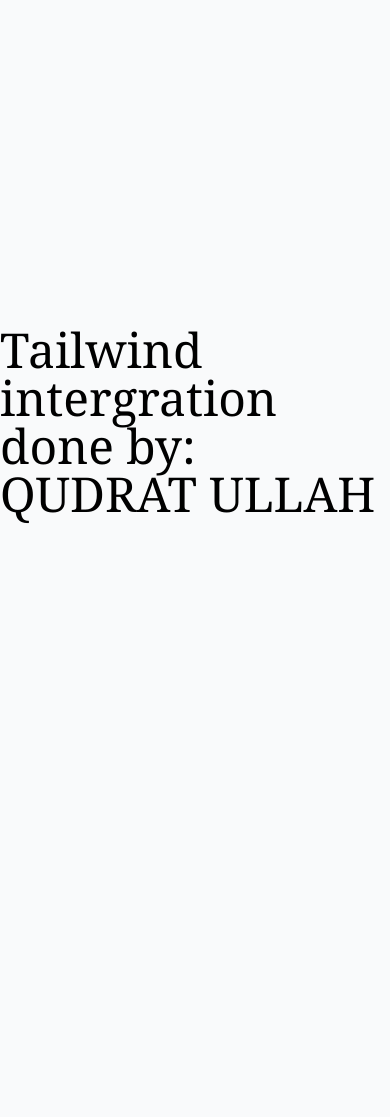
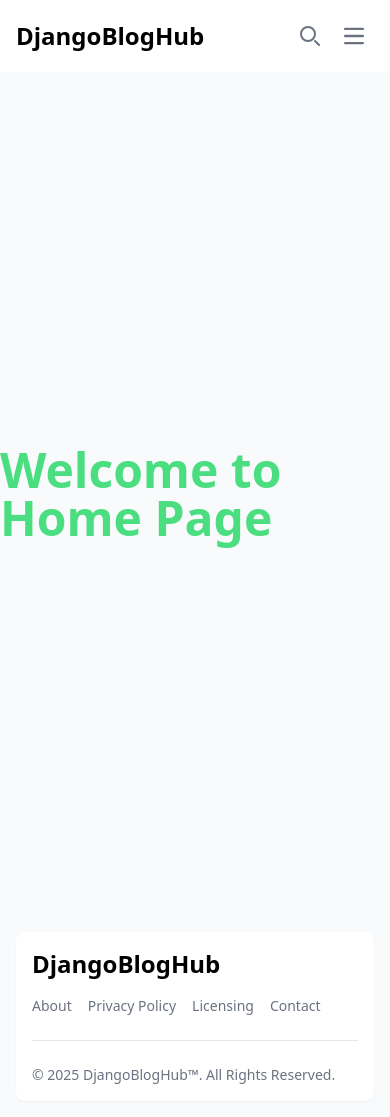
Before and after one commit to AmirAbbasDev/DjangoBlogHub, a Django app: page / in a window 390 px wide. Before the commit the page ends 523 px from the top, so only its background shows below. Run offline with Django 5.2, Linux system fonts and the light colour scheme; some libraries are stand-ins or nearby versions.

Commit message:
feat: add responsive navbar and footer components to the blog

```diff
--- a/blog/urls.py
+++ b/blog/urls.py
@@ -1,6 +1,6 @@
-from django.urls import path, include
+from django.urls import path
 from . import views
 
 urlpatterns = [
-    path('', views.index, name='index'),
+    path("", views.index, name="index"),
 ]
--- a/blog/views.py
+++ b/blog/views.py
@@ -1,6 +1,8 @@
 from django.shortcuts import render
 
+
 def index(request):
-    return render(request, 'blog/index.html')
+    return render(request, "blog/index.html")
+
 
 # Create your views here.
--- a/templates/base.html
+++ b/templates/base.html
@@ -1,23 +1,27 @@
-
-
 {% load static tailwind_tags %}
 <!DOCTYPE html>
 <html lang="en">
-	<head>
+  <head>
     <title>Django Tailwind</title>
-		<meta charset="UTF-8">
-		<meta name="viewport" content="width=device-width, initial-scale=1.0">
-		<meta http-equiv="X-UA-Compatible" content="ie=edge">
-		{% tailwind_css %}
-	</head>
+    <meta charset="UTF-8" />
+    <meta name="viewport" content="width=device-width, initial-scale=1.0" />
+    <meta http-equiv="X-UA-Compatible" content="ie=edge" />
+    {% tailwind_css %}
+  </head>
 
-	<body class="bg-gray-50 font-serif leading-normal tracking-normal">
-		<div class="container mx-auto">
-			<section class="flex items-center justify-center h-screen">
-				<h1 class="text-5xl">Tailwind intergration done by:
-          QUDRAT ULLAH
-        </h1>
-			</section>
-		</div>
-	</body>
+  <body class="bg-gray-50 leading-normal tracking-normal">
+    {% block navbar %}
+      {% include 'shared/navbar.html' %}
+    {% endblock %}
+
+    {% block content %}
+
+    {% endblock %}
+
+    {% block footer %}
+      {% include 'shared/footer.html' %}
+    {% endblock %}
+
+    <script src="https://cdn.jsdelivr.net/npm/flowbite@3.0.0/dist/flowbite.min.js"></script>
+  </body>
 </html>
--- a/templates/blog/index.html
+++ b/templates/blog/index.html
@@ -1,9 +1,14 @@
 {% extends 'base.html' %}
+{% load static tailwind_tags %}
 
 {% block title %}
   Home
 {% endblock %}
 
 {% block content %}
-  <h1>Welcome to Our Blog.</h1>
+  <div class="container mx-auto">
+    <section class="flex items-center justify-center h-screen">
+      <h1 class="text-5xl text-green-400 font-extrabold">Welcome to Home Page</h1>
+    </section>
+  </div>
 {% endblock %}
--- /dev/null
+++ b/templates/shared/footer.html
@@ -0,0 +1,26 @@
+<footer class="bg-white rounded-lg shadow-sm dark:bg-gray-900 m-4">
+  <div class="w-full max-w-screen-xl mx-auto p-4 md:py-8">
+    <div class="sm:flex sm:items-center sm:justify-between">
+      <a href="https://flowbite.com/" class="flex items-center mb-4 sm:mb-0 space-x-3 rtl:space-x-reverse">
+        {% comment %} <img src="https://flowbite.com/docs/images/logo.svg" class="h-8" alt="Flowbite Logo" /> {% endcomment %}
+        <span class="self-center text-2xl font-semibold whitespace-nowrap dark:text-white">DjangoBlogHub</span>
+      </a>
+      <ul class="flex flex-wrap items-center mb-6 text-sm font-medium text-gray-500 sm:mb-0 dark:text-gray-400">
+        <li>
+          <a href="#" class="hover:underline me-4 md:me-6">About</a>
+        </li>
+        <li>
+          <a href="#" class="hover:underline me-4 md:me-6">Privacy Policy</a>
+        </li>
+        <li>
+          <a href="#" class="hover:underline me-4 md:me-6">Licensing</a>
+        </li>
+        <li>
+          <a href="#" class="hover:underline">Contact</a>
+        </li>
+      </ul>
+    </div>
+    <hr class="my-6 border-gray-200 sm:mx-auto dark:border-gray-700 lg:my-8" />
+    <span class="block text-sm text-gray-500 sm:text-center dark:text-gray-400">© 2025 <a href="{% url 'index' %}" class="hover:underline">DjangoBlogHub™</a>. All Rights Reserved.</span>
+  </div>
+</footer>
--- /dev/null
+++ b/templates/shared/navbar.html
@@ -0,0 +1,52 @@
+<nav class="bg-white border-gray-200 dark:bg-gray-900">
+  <div class="max-w-screen-xl flex flex-wrap items-center justify-between mx-auto p-4">
+    <a href="{% url 'index' %}" class="flex items-center space-x-3 rtl:space-x-reverse">
+      {% comment %} <img src="https://flowbite.com/docs/images/logo.svg" class="h-8" alt="Flowbite Logo" /> {% endcomment %}
+      <span class="self-center text-2xl font-semibold whitespace-nowrap dark:text-white">DjangoBlogHub</span>
+    </a>
+    <div class="flex md:order-2">
+      <button type="button" data-collapse-toggle="navbar-search" aria-controls="navbar-search" aria-expanded="false" class="md:hidden text-gray-500 dark:text-gray-400 hover:bg-gray-100 dark:hover:bg-gray-700 focus:outline-none focus:ring-4 focus:ring-gray-200 dark:focus:ring-gray-700 rounded-lg text-sm p-2.5 me-1">
+        <svg class="w-5 h-5" aria-hidden="true" xmlns="http://www.w3.org/2000/svg" fill="none" viewBox="0 0 20 20">
+          <path stroke="currentColor" stroke-linecap="round" stroke-linejoin="round" stroke-width="2" d="m19 19-4-4m0-7A7 7 0 1 1 1 8a7 7 0 0 1 14 0Z" />
+        </svg>
+        <span class="sr-only">Search</span>
+      </button>
+      <div class="relative hidden md:block">
+        <div class="absolute inset-y-0 start-0 flex items-center ps-3 pointer-events-none">
+          <svg class="w-4 h-4 text-gray-500 dark:text-gray-400" aria-hidden="true" xmlns="http://www.w3.org/2000/svg" fill="none" viewBox="0 0 20 20">
+            <path stroke="currentColor" stroke-linecap="round" stroke-linejoin="round" stroke-width="2" d="m19 19-4-4m0-7A7 7 0 1 1 1 8a7 7 0 0 1 14 0Z" />
+          </svg>
+          <span class="sr-only">Search icon</span>
+        </div>
+        <input type="text" id="search-navbar" class="block w-full p-2 ps-10 text-sm text-gray-900 border border-gray-300 rounded-lg bg-gray-50 focus:ring-blue-500 focus:border-blue-500 dark:bg-gray-700 dark:border-gray-600 dark:placeholder-gray-400 dark:text-white dark:focus:ring-blue-500 dark:focus:border-blue-500" placeholder="Search..." />
+      </div>
+      <button data-collapse-toggle="navbar-search" type="button" class="inline-flex items-center p-2 w-10 h-10 justify-center text-sm text-gray-500 rounded-lg md:hidden hover:bg-gray-100 focus:outline-none focus:ring-2 focus:ring-gray-200 dark:text-gray-400 dark:hover:bg-gray-700 dark:focus:ring-gray-600" aria-controls="navbar-search" aria-expanded="false">
+        <span class="sr-only">Open main menu</span>
+        <svg class="w-5 h-5" aria-hidden="true" xmlns="http://www.w3.org/2000/svg" fill="none" viewBox="0 0 17 14">
+          <path stroke="currentColor" stroke-linecap="round" stroke-linejoin="round" stroke-width="2" d="M1 1h15M1 7h15M1 13h15" />
+        </svg>
+      </button>
+    </div>
+    <div class="items-center justify-between hidden w-full md:flex md:w-auto md:order-1" id="navbar-search">
+      <div class="relative mt-3 md:hidden">
+        <div class="absolute inset-y-0 start-0 flex items-center ps-3 pointer-events-none">
+          <svg class="w-4 h-4 text-gray-500 dark:text-gray-400" aria-hidden="true" xmlns="http://www.w3.org/2000/svg" fill="none" viewBox="0 0 20 20">
+            <path stroke="currentColor" stroke-linecap="round" stroke-linejoin="round" stroke-width="2" d="m19 19-4-4m0-7A7 7 0 1 1 1 8a7 7 0 0 1 14 0Z" />
+          </svg>
+        </div>
+        <input type="text" id="search-navbar" class="block w-full p-2 ps-10 text-sm text-gray-900 border border-gray-300 rounded-lg bg-gray-50 focus:ring-blue-500 focus:border-blue-500 dark:bg-gray-700 dark:border-gray-600 dark:placeholder-gray-400 dark:text-white dark:focus:ring-blue-500 dark:focus:border-blue-500" placeholder="Search..." />
+      </div>
+      <ul class="flex flex-col p-4 md:p-0 mt-4 font-medium border border-gray-100 rounded-lg bg-gray-50 md:space-x-8 rtl:space-x-reverse md:flex-row md:mt-0 md:border-0 md:bg-white dark:bg-gray-800 md:dark:bg-gray-900 dark:border-gray-700">
+        <li>
+          <a href="#" class="block py-2 px-3 text-white bg-blue-700 rounded-sm md:bg-transparent md:text-blue-700 md:p-0 md:dark:text-blue-500" aria-current="page">Home</a>
+        </li>
+        <li>
+          <a href="#" class="block py-2 px-3 text-gray-900 rounded-sm hover:bg-gray-100 md:hover:bg-transparent md:hover:text-blue-700 md:p-0 md:dark:hover:text-blue-500 dark:text-white dark:hover:bg-gray-700 dark:hover:text-white md:dark:hover:bg-transparent dark:border-gray-700">About</a>
+        </li>
+        <li>
+          <a href="#" class="block py-2 px-3 text-gray-900 rounded-sm hover:bg-gray-100 md:hover:bg-transparent md:hover:text-blue-700 md:p-0 dark:text-white md:dark:hover:text-blue-500 dark:hover:bg-gray-700 dark:hover:text-white md:dark:hover:bg-transparent dark:border-gray-700">Services</a>
+        </li>
+      </ul>
+    </div>
+  </div>
+</nav>
```
